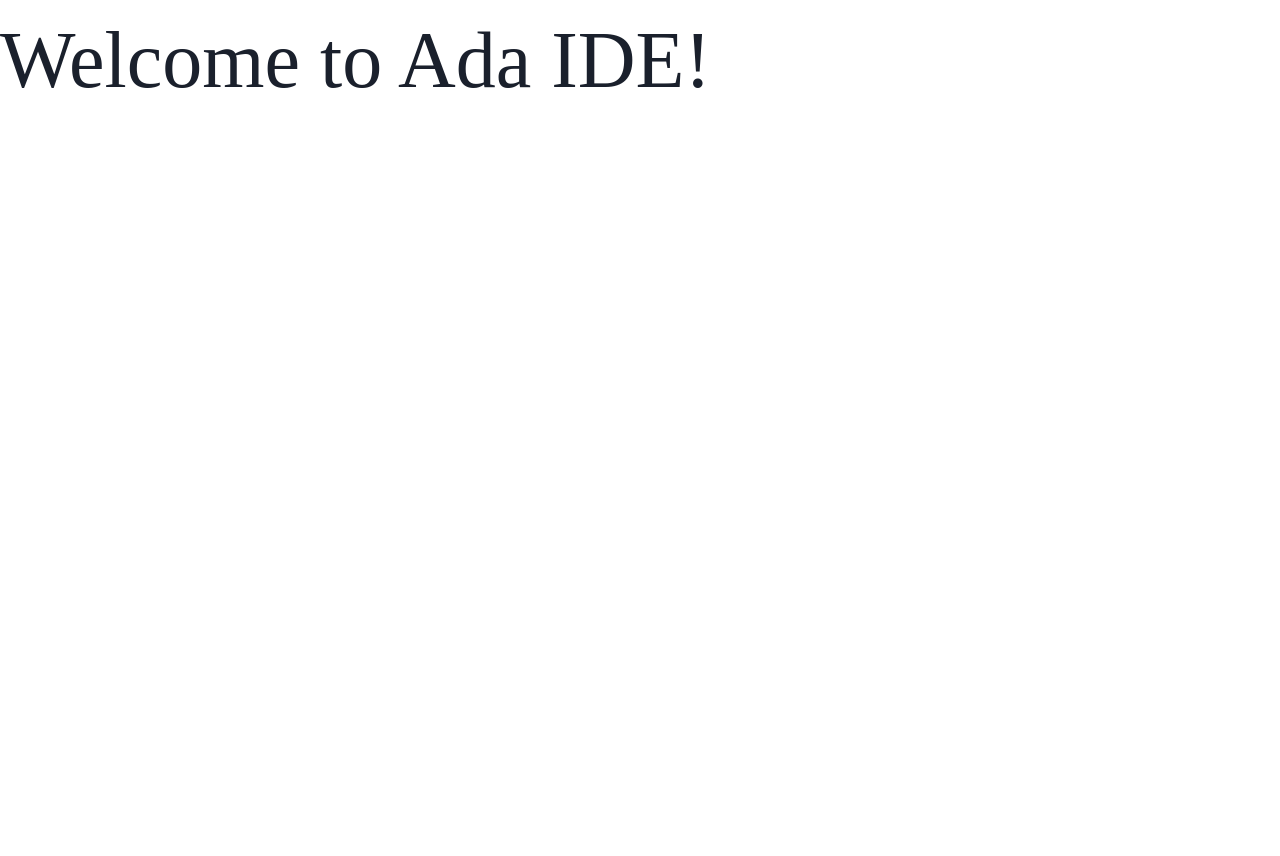
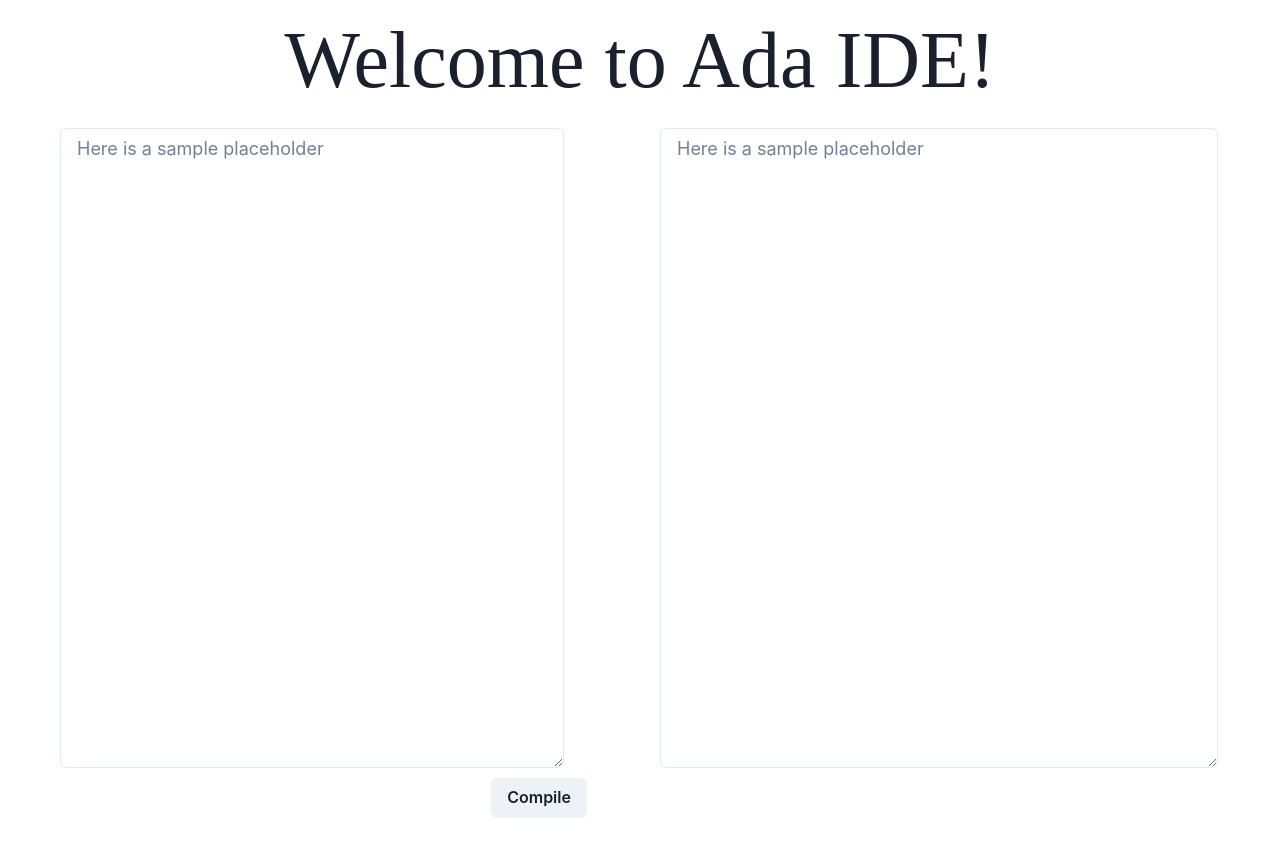
Before and after one commit to zakhaev26/OiDE-compiler, a React (Vite) app in the folder OiDE-React/: page /code/Ada in a window 1280 px wide. Shown: the top 856 px of the page. Before the commit the page ends 800 px from the top, so only its background shows below. Built offline with nearby package versions, Linux system fonts and the light colour scheme; a web font is replaced by a local one.

Commit message:
Ide interface complete

```diff
--- a/OiDE-React/src/components/Codespaces.jsx
+++ b/OiDE-React/src/components/Codespaces.jsx
@@ -1,15 +1,46 @@
 import React from 'react'
 import { useParams } from 'react-router-dom';
-
+import { Container, Textarea, Text, SimpleGrid,Box,Button } from '@chakra-ui/react'
 const Codespaces = () => {
     const { lang } = useParams();
     console.log(lang)
+    let [value, setValue] = React.useState('')
 
+    let handleInputChange = (e) => {
+        let inputValue = e.target.value
+        setValue(inputValue)
+    }
     return (
-    <div>
-      <h1>Welcome to {lang} IDE!</h1>
-    </div>
-  )
+            <div id='gon' style={{ width: '100%'}}>
+                <h1 style={{textAlign:'center'}}>Welcome to {lang} IDE!</h1>
+                <Text mb='8px'></Text>
+                <SimpleGrid columns={2} spacing={10} height='100vh' style={{scrollbarWidth:'none' ,margin:'0'}}>
+
+                    <Box style={{marginLeft:'60px'}}>
+                        <Textarea
+                            onChange={handleInputChange}
+                            placeholder='Here is a sample placeholder'
+                            size='lg'
+                            width='90%'
+                            height='80%'
+
+                        ></Textarea>
+                <Button style={{marginLeft:'77%',marginTop:'10px'}}>Compile</Button>
+
+                    </Box>
+                    <Box>
+                        <Textarea style={{marginRight:'10px'}}
+                            onChange={handleInputChange}
+                            placeholder='Here is a sample placeholder'
+                            size='lg'
+                            width='90%'
+                            height='80%'
+                        />
+
+                    </Box>
+                </SimpleGrid>
+            </div>
+    )
 }
 
 export default Codespaces
```
